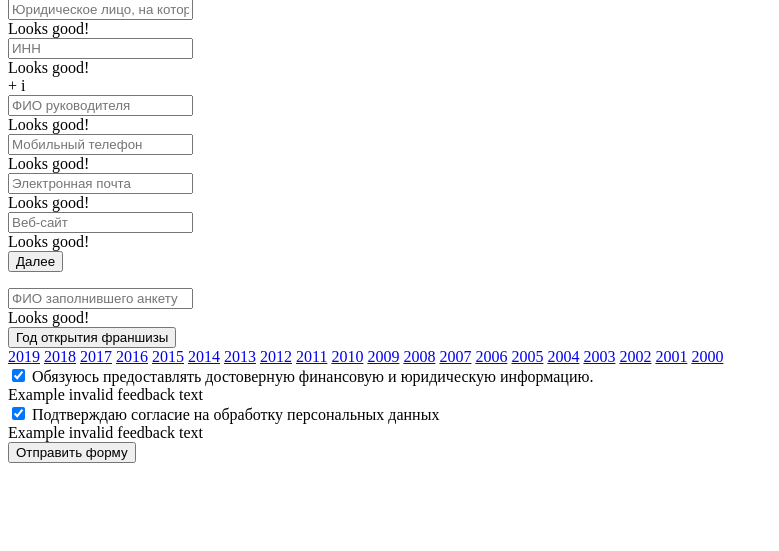
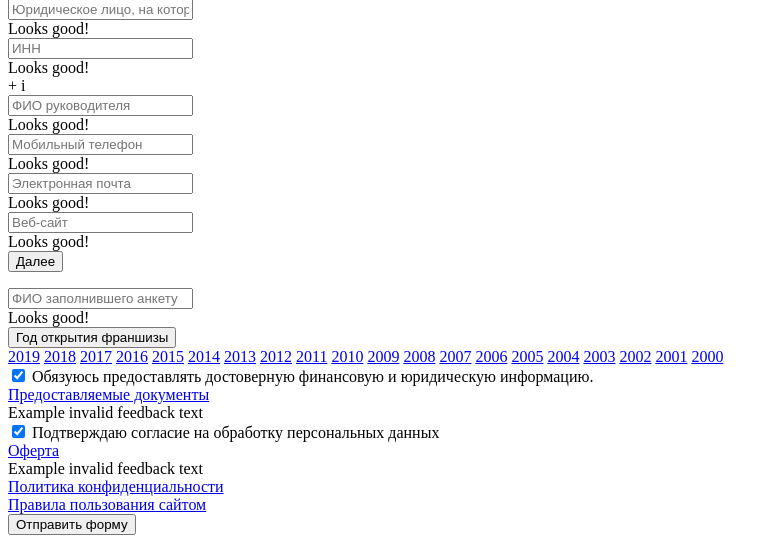
Before and after one commit to MarianVytak/BuyBrand, a PHP site: page /templates/modal/modal.html in a window 1280 px wide. Shown: the part 491-1042 px from the top of the page, without its empty margins (0-779 px from the left). Before the commit the page ends 954 px from the top, so only its background shows below. Run offline with PHP 8.4, Linux system fonts and the light colour scheme.

Commit message:
Добавив мобільну версію форм і модальних вікон.

```diff
--- a/src/templates/modal/modal.html
+++ b/src/templates/modal/modal.html
@@ -219,6 +219,8 @@
                             <input checked class="custom-control-input" id="agree-1" required type="checkbox">
                             <label class="custom-control-label" for="agree-1">
                                 Обязуюсь предоставлять достоверную финансовую и юридическую информацию.
+                                <br>
+                                <a href="/" class="form-link" target="_blank">Предоставляемые документы</a>
                             </label>
                             <div class="invalid-feedback">Example invalid feedback text</div>
                         </div>
@@ -228,8 +230,18 @@
                             <input checked class="custom-control-input" id="agree-2" required type="checkbox">
                             <label class="custom-control-label" for="agree-2">
                                 Подтверждаю согласие на обработку персональных данных
+                                <br>
+                                <a href="/" class="form-link" target="_blank">Оферта</a>
                             </label>
                             <div class="invalid-feedback">Example invalid feedback text</div>
+                        </div>
+                    </div>
+                    <div class="form-group">
+                        <div class="mb-3">
+                            <a href="/" class="form-link" target="_blank">Политика конфиденциальности</a>
+                        </div>
+                        <div class="mb-3">
+                            <a href="/" class="form-link" target="_blank">Правила пользования сайтом</a>
                         </div>
                     </div>
                     <button class="btn w-100 placingForm-3__btn" type="submit">Отправить форму</button>
--- a/src/templates/modal/modal.scss
+++ b/src/templates/modal/modal.scss
@@ -84,6 +84,11 @@
 @include media-breakpoint-down(sm) {
 	.modal-header {
 		padding: 1rem;
+		.close {
+			top: 0;
+			right: 0;
+			padding: 0.8rem;
+		}
 	}
 	.modal-body {
 		padding: 2rem 1rem;
```
Also changed, not shown: src/assets/sass/customs/_buttons.scss (+7 -0 lines), src/assets/sass/customs/_form.scss (+50 -3 lines).
